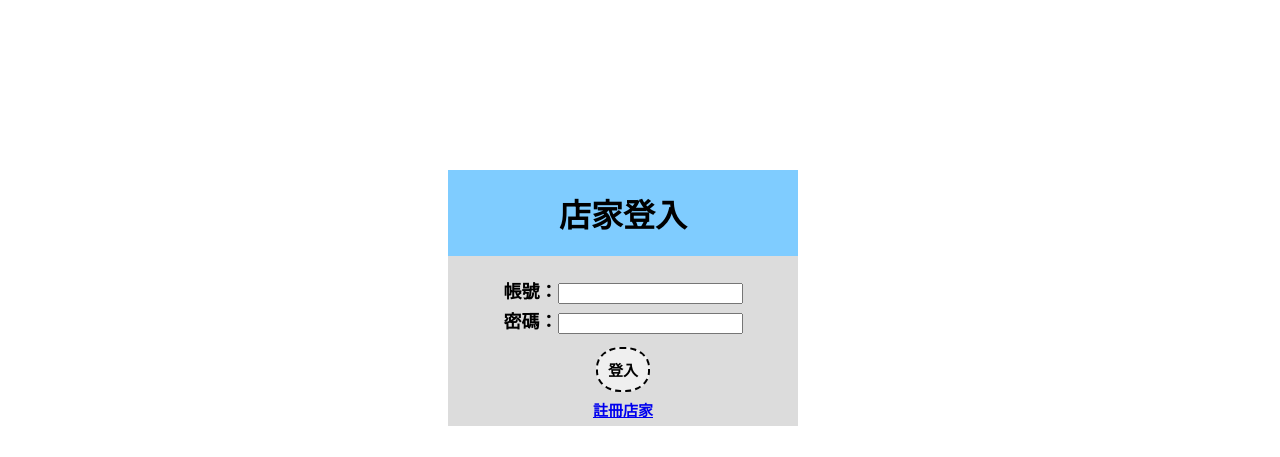
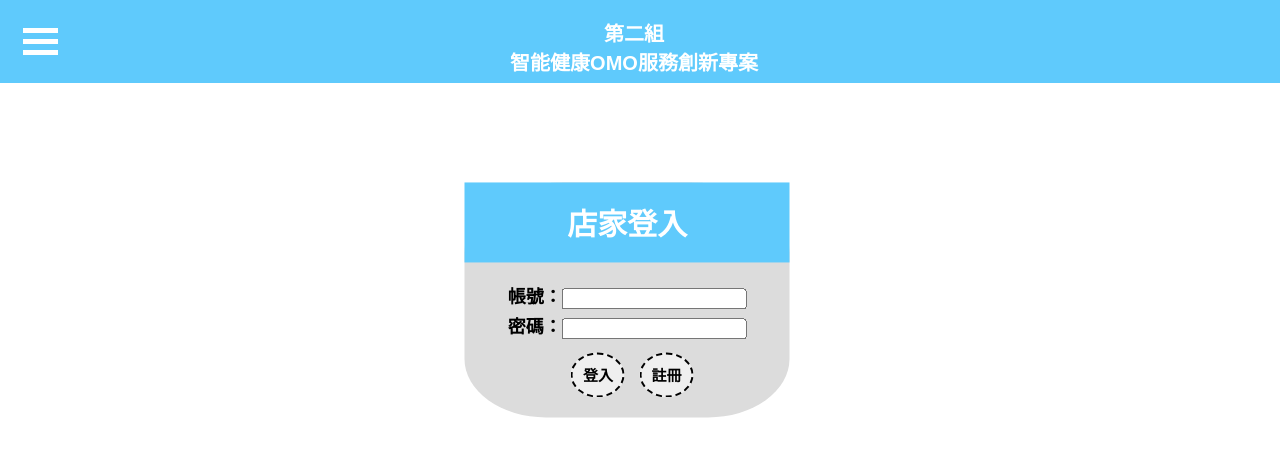
Before and after one commit to ijustwanthighergrade/1112_SE_FinalProject_group2, a Django app: page /login/ in a window 1280 px wide. Shown: the top 457 px of the page. Run offline with Django 4.2, Linux system fonts and the light colour scheme.

Commit message:
header+menu完成

```diff
--- a/Dashboard/static/css/header.css
+++ b/Dashboard/static/css/header.css
@@ -1,15 +1,106 @@
+.icon{
+    width: 35px;
+    height: 5px;
+    background-color: rgb(255, 255, 255);
+    margin: 6px 0;
+}
 .mainHeader{
 background-color: rgb(95, 202, 252);
 height:75px;
-    margin-top: -16px;
+margin-top: -13px;
 margin-left: -10px;
-    margin-right: -10px;
+margin-right: -8px;
 padding: 5px;
+padding-top: 3px;
+padding-bottom: 10px;
 }
+
+.logouticon{
+  width: 45px;
+  height: 45px;
+  float: right;
+  background-color: white;
+  padding: 1px;
+  border-radius: 100%;
+  position: absolute;
+  top: 480px;
+  right: 35px;
+}
+
+.logouticon:hover{
+top: 476px;
+right: 31px;
+float: right;
+background-color: white;
+padding: 4px;
+transition: 0.2s;
+cursor: pointer;
+}
+
 .teamtitle{
   font-family: Arial, Helvetica, sans-serif;
   font-weight: bold;
   text-align: center;
   color: white;
-      font-size: 18px;
+  font-size: 20px;
+  padding-right:65px;
+
 }
+
+.indexmenu{
+margin-top: 4px;
+font-size:30px;
+cursor:pointer;
+float: left;
+margin-left: 20px;
+}
+
+.overlay {
+height: 100%;
+width: 0;
+position: fixed;
+z-index: 1;
+top: 0;
+left: 0;
+background-color: rgb(0,0,0);
+background-color: rgba(0,0,0, 0.9);
+overflow-x: hidden;
+transition: 0.5s;
+}
+
+.overlay-content {
+position: relative;
+top: 25%;
+width: 100%;
+text-align: center;
+margin-top: 10px;
+}
+
+.overlay a {
+padding: 4px;
+text-decoration: none;
+font-size: 40px;
+color: #818181;
+display: block;
+transition: 0.3s;
+}
+
+.overlay a:hover, .overlay a:focus {
+color: #f1f1f1;
+}
+
+.overlay .closebtn {
+position: absolute;
+top: 20px;
+right: 45px;
+font-size: 60px;
+}
+
+@media screen and (max-height: 450px) {
+.overlay a {font-size: 20px}
+.overlay .closebtn {
+font-size: 40px;
+top: 15px;
+right: 35px;
+}
+}
--- a/Dashboard/static/css/login.css
+++ b/Dashboard/static/css/login.css
@@ -1,12 +1,21 @@
 .loginform{
-    width: 350px;
-    margin: 170px 440px;
+    top: 300px;
+    left: 49%;
+    width: 325px;
+    transform: translate(-50%, -50%);
+    position: fixed;
     background-color: gainsboro;
+    border-radius: 30% 30% 25% 25% ;
 }
 .logintitle{
-    background-color: rgb(127, 204, 255);
+    background-color: rgb(95, 202, 252);
     text-align: center;
     padding: 20px;
+    padding-top: 18px;
+    padding-bottom: 18px;
+    margin-top: 0px;
+    color: white;
+    font-size: 30px;
 }
 .loginfield{
     text-align: center;
@@ -15,6 +24,18 @@
     font-weight: bold;
 }
 .loginbutton{
+    margin-left: 15px;
+    margin-top: 10px;
+    margin-bottom: 20px;
+    margin-left: 10px;
+    padding: 10px;
+    font-size: 15px;
+    font-weight: bolder;
+    border-radius: 50%;
+    border-style: dashed;
+
+}
+.loginbutton2{
     margin-left: 0px;
     margin-top: 10px;
     margin-bottom: 3px;
@@ -23,9 +44,19 @@
     font-weight: bolder;
     border-radius: 45%;
     border-style: dashed;
-
+    float: right;
 }
 .linktoregister{
     margin-top: 0px;
     font-size: 15px;
+    color: rgba(65, 65, 65, 0.521);
+    text-decoration: none;
 }
+
+.loginbutton:hover{
+    background-color: rgb(62, 189, 248);
+    transition: 0.2s;
+    color: white;
+    cursor:pointer;
+    border-color: white;
+}
--- a/Dashboard/templates/header.html
+++ b/Dashboard/templates/header.html
@@ -1,21 +1,43 @@
 <!DOCTYPE html>
 <html lang="en">
+    {% load static %}
 <head>
     <meta charset="UTF-8">
     <meta http-equiv="X-UA-Compatible" content="IE=edge">
     <meta name="viewport" content="width=device-width, initial-scale=1.0">
     <title>header</title>
-    <link rel="stylesheet" href="../static/css/header.css" />
+    <link href="{% static "css/header.css" %}" rel="stylesheet">
 </head>
 <body>
     <header class="mainHeader">
         <div class="container">
-
-            <nav class="navBar">
+                <span class="indexmenu" onclick="openNav()">
+                    <div class="icon"></div> <div class="icon"></div> <div class="icon"></div>
+                </span>
                 <p class="teamtitle">第二組<br>智能健康OMO服務創新專案</p>
-            </nav>
-
         </div>
     </header>
+
+    <div id="myNav" class="overlay">
+        <a href="javascript:void(0)" class="closebtn" onclick="closeNav()">&times;</a>
+        <div class="overlay-content">
+          <a href="#">營運與銷售分析</a>
+          <a href="#">APP使用狀態</a>
+          <a href="{% url 'seller_page' %}">業務員分析</a>
+          <a href="#">按摩椅體驗分析</a>
+          <a href="#">客戶分析</a>
+        </div>
+        <a href="{% url 'login_page' %}"><img class="logouticon" src="{% static "images/logout.png" %}"></a>
+      </div>
+
+      <script>
+      function openNav() {
+        document.getElementById("myNav").style.width = "100%";
+      }
+
+      function closeNav() {
+        document.getElementById("myNav").style.width = "0%";
+      }
+      </script>
 </body>
 </html>
--- a/Dashboard/templates/login.html
+++ b/Dashboard/templates/login.html
@@ -6,16 +6,18 @@
     <meta http-equiv="X-UA-Compatible" content="IE=edge">
     <meta name="viewport" content="width=device-width, initial-scale=1.0">
     <title>第二組｜登入頁面</title>
-    <link rel="stylesheet" href="../static/css/login.css" />
+    <link href="{% static "css/login.css" %}" rel="stylesheet">
 </head>
 <body>
+    {% include 'header.html' %}
     <div class="loginform">
         <h1 class="logintitle">店家登入</h1>
         <div class="loginfield">
         帳號：<input type="text" required><br>
         密碼：<input type="password" required><br>
-        <button class="loginbutton">登入</button>
-        <br><a class="linktoregister" href="register.html">註冊店家</a>
+        <div><button class="loginbutton" >登入</button>
+        <button class="loginbutton" >註冊</button></div>
+        <!--以防萬一預留：<a class="linktoregister" href="register.html">註冊店家</a>-->
     </div>
     </div>
 </body>
```
Lines whose indentation alone changed are shown as unchanged.
